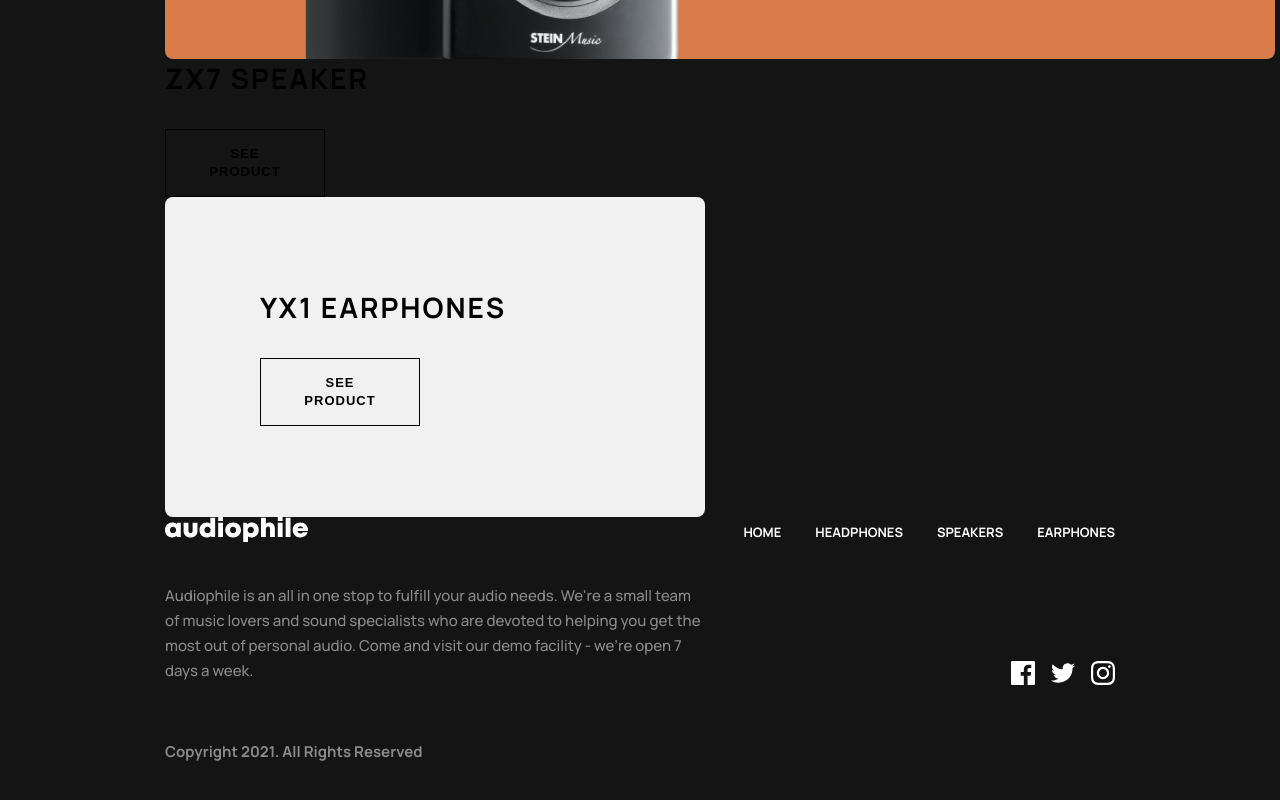
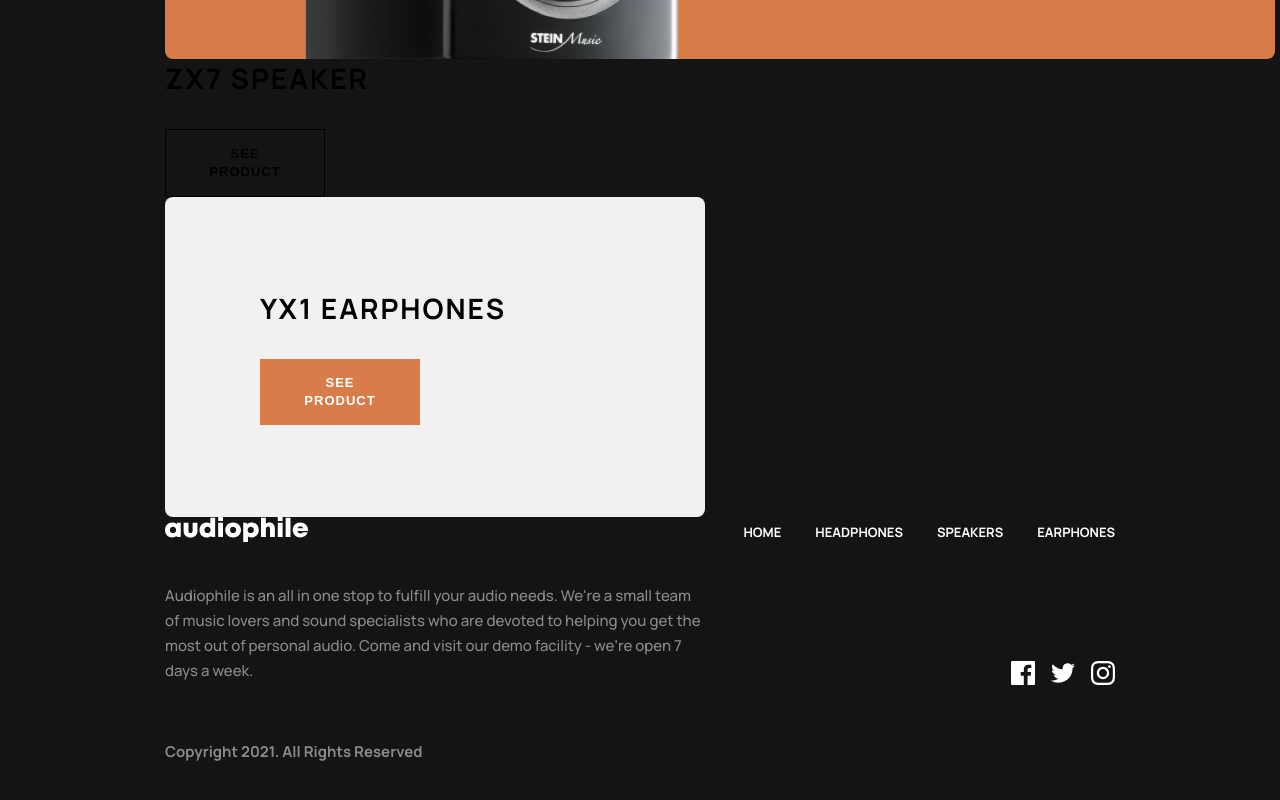
Before and after one commit to deeepak-me/swift, a Next.js app: page / in a window 1280 px wide. Shown: the part 1533-2333 px from the top of the page. Built offline with nearby package versions, Linux system fonts and the light colour scheme.

Commit message:
feat: implemented simple card

```diff
--- a/src/components/simplecard/Simplecard.jsx
+++ b/src/components/simplecard/Simplecard.jsx
@@ -30,15 +30,15 @@ const Title = styled.h4`
   margin-bottom: 32px;
 `;
 
-const Simplecard = () => {
+const SimpleCard = () => {
   return (
     <Card>
       <Info>
         <Title>YX1 EARPHONES</Title>
-        <Button bordered>See Product</Button>
+        <Button variant="bordered">See Product</Button>
       </Info>
     </Card>
   );
 };
 
-export default Simplecard;
+export default SimpleCard;
```
